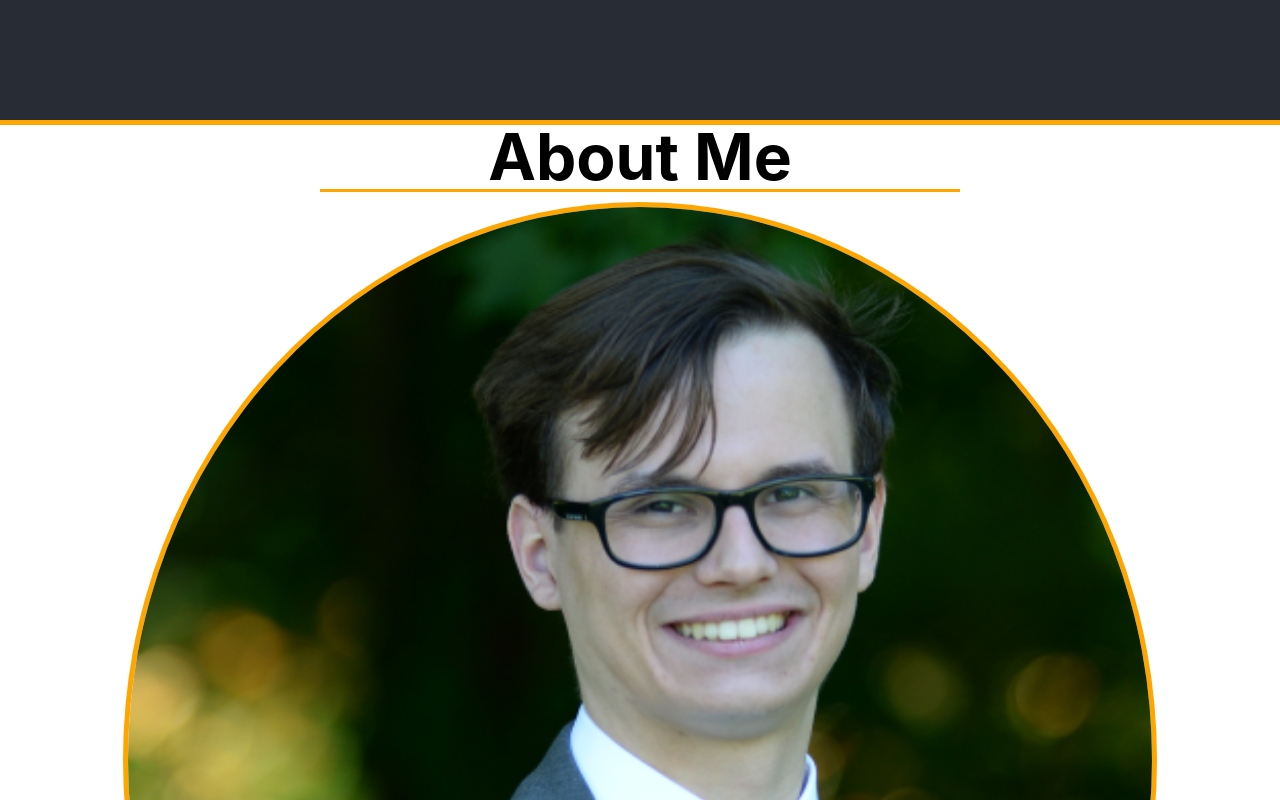
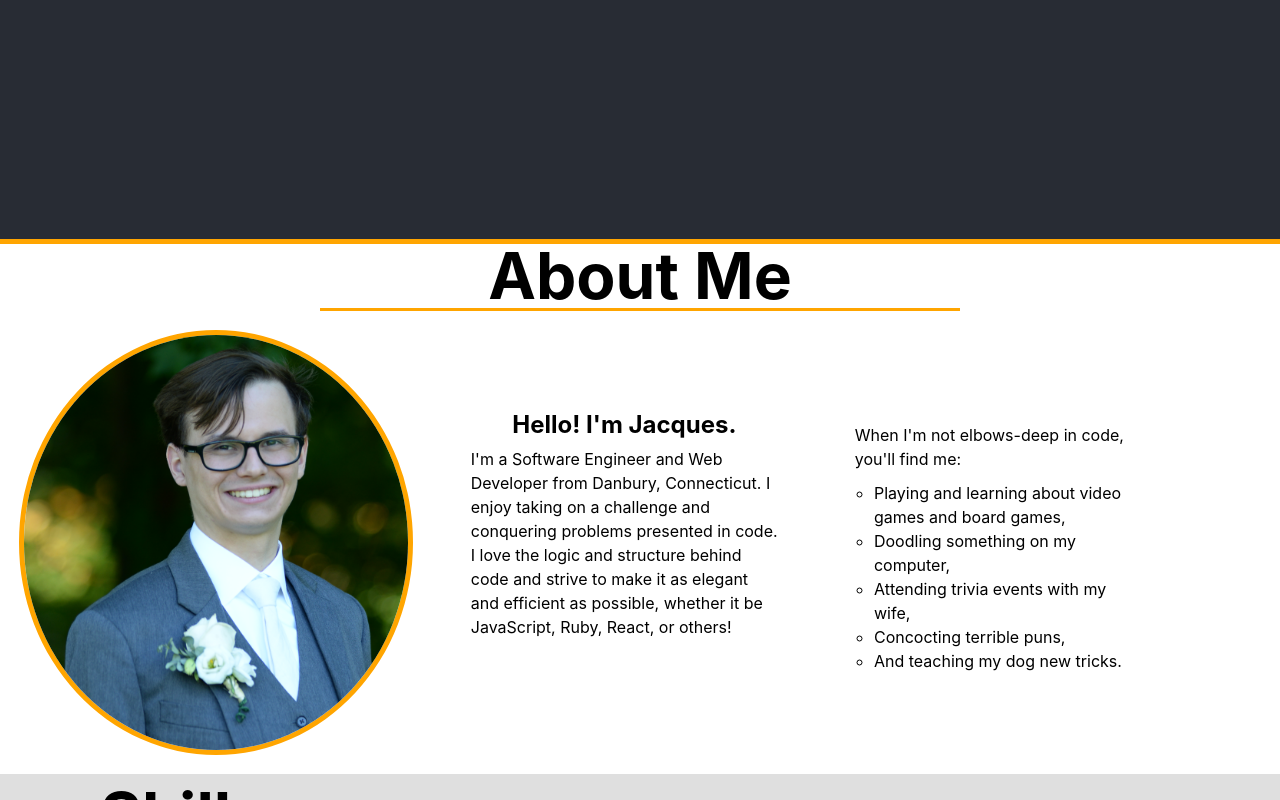
Before and after one commit to JPlante9117/portfolio, a React (Create React App) app: page / in a window 1280 px wide. Shown: the part 680-1480 px from the top of the page. Built offline with nearby package versions, Linux system fonts and the light colour scheme.

Commit message:
styled about for desktop

```diff
--- a/src/App.css
+++ b/src/App.css
@@ -188,6 +188,7 @@ h1 {
 /* MAIN HEADER */
 
 div.header {
+  padding-top: 119px;
   background-color: #282c34;
   min-height: 100vh;
   width: 100%;
@@ -283,7 +284,6 @@ a.tabLinks:visited {
 
 .aboutSection {
   display: block;
-  min-height: 60vh;
   flex-direction: column;
   align-items: center;
   justify-content: center;
@@ -323,6 +323,70 @@ a.tabLinks:visited {
 
 .about-interests ul li {
   line-height: 1.5em;
+}
+
+@media only screen and (min-width: 1000px){
+
+  .aboutSection {
+    display: inline-block;
+    margin: 0 auto;
+    height: fit-content;
+    font-size: 1em;
+  }
+
+  .selfImage {
+    float: left;
+    height: auto;
+    width: 30%;
+    border-radius: 50%;
+    margin: 1.5%;
+    border: 5px solid orange;
+  }
+
+  .about-info, .about-interests {
+    float: left;
+    width: 30%;
+    margin: 0 auto;
+    padding-top: 8%;
+  }
+
+  .about-info p {
+    margin: 0 auto;
+    text-align: left;
+    width: 80%;
+    line-height: 1.5em;
+    padding: 10px;
+  }
+
+  .about-interests p {
+    margin: 0 auto;
+    text-align: left;
+    width: 80%;
+    line-height: 1.5em;
+    padding: 10px;
+  }
+
+  .about-interests ul {
+    margin: 0 auto;
+    list-style-type: circle;
+    text-align: left;
+    width: 70%;
+    padding-bottom: 10px;
+  }
+
+  .about-interests ul li {
+    line-height: 1.5em;
+  }
+}
+
+@media only screen and (min-width: 1600px){
+  .aboutSection {
+    font-size: 1.5em;
+  }
+
+  .about-info, .about-interests {
+    padding-top: 10%;
+  }
 }
 
 .aboutIntro {
--- a/src/components/About.js
+++ b/src/components/About.js
@@ -27,7 +27,7 @@ const About = () => {
                     </div>
                     <div className="about-interests">
                         <p>
-                            When I'm elbows-deep in code, you'll find me:
+                            When I'm not elbows-deep in code, you'll find me:
                         </p>
                         <ul>
                             <li>Playing and learning about video games and board games,</li>
```
